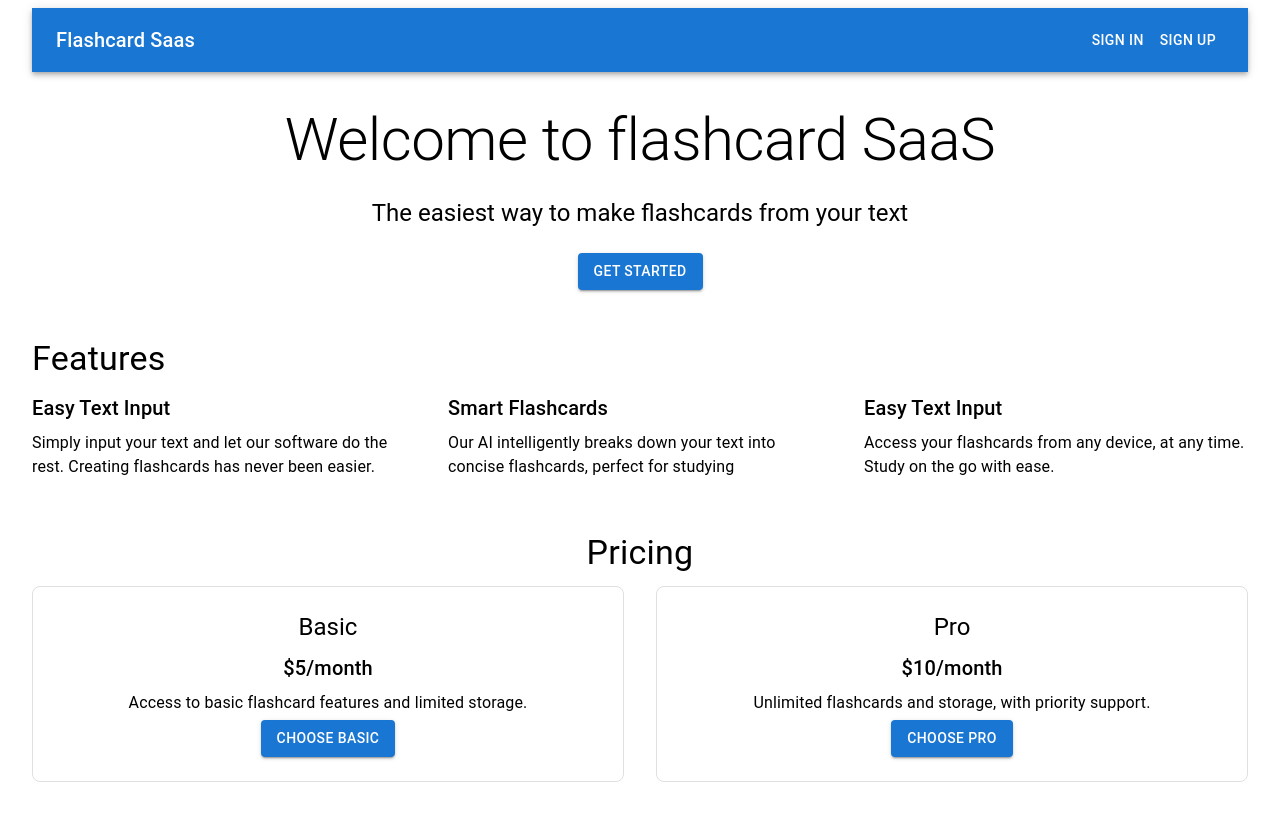
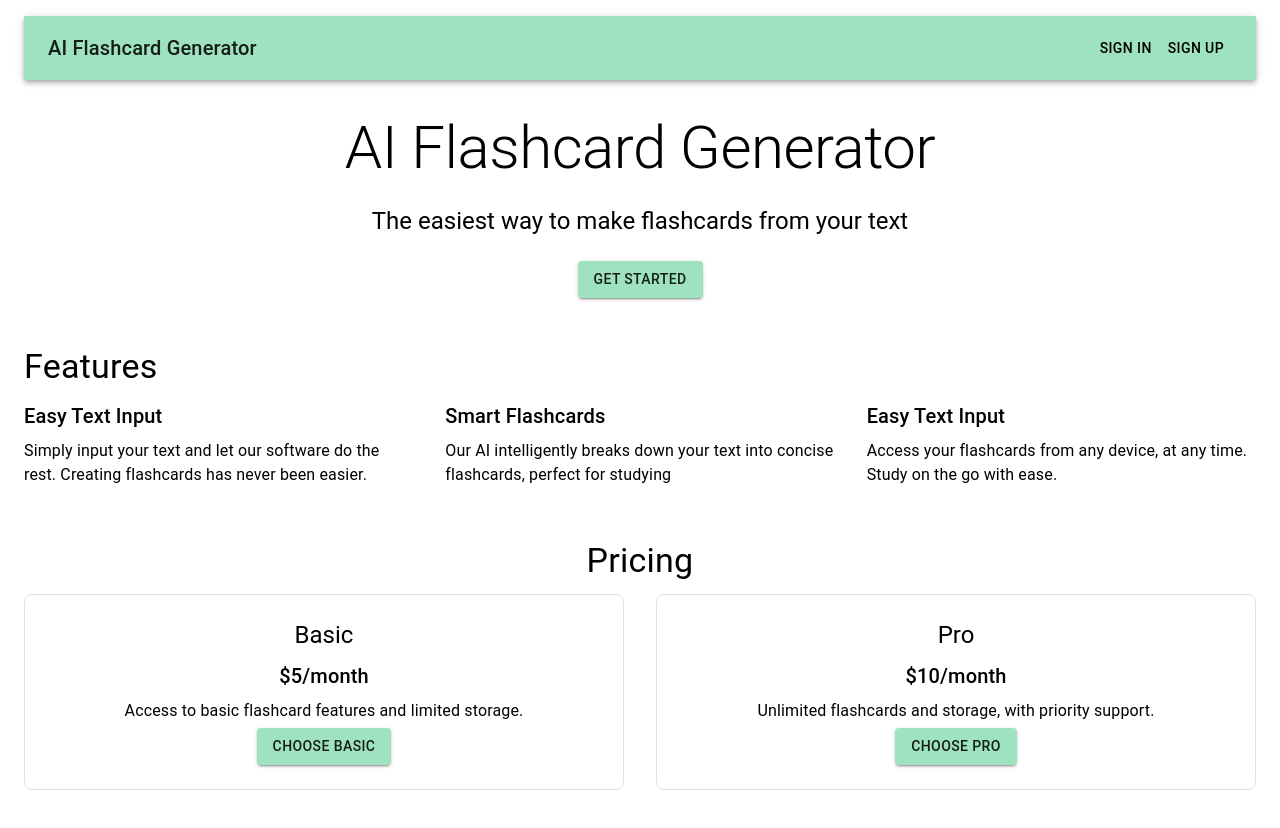
Before and after one commit to FustinCS/flashcard-saas, a Next.js app: page / in a window 1280 px wide. Shown: the top 828 px of the page. Built offline with nearby package versions, Linux system fonts and the light colour scheme; no server answers.

Commit message:
Add Theme, Reformat AppBar, Fix Stripe Redirect

```diff
--- a/app/api/checkout_session/route.ts
+++ b/app/api/checkout_session/route.ts
@@ -39,7 +39,7 @@ export async function POST(req: { headers: { origin: any; }; }) {
             quantity: 1,
         },
     ],
-    success_url: `${req.headers.get('origin')}/success?session_id={CHECKOUT_SESSION_ID}`,
+    success_url: `${req.headers.get('origin')}/result?session_id={CHECKOUT_SESSION_ID}`,
     cancel_url: `${req.headers.get('origin')}/result?session_id={CHECKOUT_SESSION_ID}`,
   };
 
--- a/app/flashcard/page.tsx
+++ b/app/flashcard/page.tsx
@@ -1,12 +1,13 @@
-'use client'
+"use client";
 
-import {useUser} from '@clerk/nextjs'
-import {useEffect, useState} from 'react'
-import {collection, doc, getDoc, getDocs, setDoc} from 'firebase/firestore'
-import {db} from '@/firebase'
+import { SignedIn, SignedOut, UserButton, useUser } from "@clerk/nextjs";
+import { useEffect, useState } from "react";
+import { collection, doc, getDoc, getDocs, setDoc } from "firebase/firestore";
+import { db } from "@/firebase";
 
-import { useSearchParams } from 'next/navigation'
+import { useSearchParams } from "next/navigation";
 import {
+  AppBar,
   Box,
   Button,
   Card,
@@ -19,8 +20,10 @@ import {
   DialogContentText,
   DialogTitle,
   Grid,
+  Link,
   Paper,
   TextField,
+  Toolbar,
   Typography,
 } from "@mui/material";
 
@@ -30,18 +33,18 @@ export default function Flashcard() {
   const [flipped, setFlipped] = useState([]);
 
   const searchParams = useSearchParams();
-    const search = searchParams.get('id');
+  const search = searchParams.get("id");
 
   useEffect(() => {
     async function getFlashcards() {
       if (!search || !user) return;
-            const colRef = collection(doc(collection(db, 'users'), user.id), search);
+      const colRef = collection(doc(collection(db, "users"), user.id), search);
       const docs = await getDocs(colRef);
-            const flashcards: any = []
+      const flashcards: any = [];
 
       docs.forEach((doc) => {
-                flashcards.push({id: doc.id, ...doc.data()});
-            })
+        flashcards.push({ id: doc.id, ...doc.data() });
+      });
 
       setFlashcards(flashcards);
     }
@@ -53,17 +56,46 @@ export default function Flashcard() {
       ...prev,
       [id]: !prev[id],
     }));
-    }
+  };
 
   if (!isLoaded || !isSignedIn) {
     return <></>;
   }
 
   return (
-        <Container maxWidth="xl">
-            <Grid container spacing={3} sx={{
-                mt: 4
-            }}>
+    <Container maxWidth="md" sx={{ padding: 2 }}>
+      <AppBar position="static" color="primary">
+        <Toolbar>
+          <Typography variant="h6" style={{ flexGrow: 1 }}>
+            AI Flashcard Generator
+          </Typography>
+          <SignedOut>
+            <Link href="/sign-in">
+              <Button sx={{ color: "black" }}>Sign In</Button>
+            </Link>
+            <Link href="/sign-up">
+              <Button sx={{ color: "black" }}>Sign Up</Button>
+            </Link>
+          </SignedOut>
+          <SignedIn>
+            <div className="flex gap-8">
+              <Button variant="contained">
+                <Link href="/flashcards" sx={{ color: "black" }}>
+                  Saved Flashcards
+                </Link>
+              </Button>
+              <UserButton />
+            </div>
+          </SignedIn>
+        </Toolbar>
+      </AppBar>
+      <Grid
+        container
+        spacing={3}
+        sx={{
+          mt: 4,
+        }}
+      >
         {flashcards.map((flashcard, index) => (
           <Grid item xs={12} sm={6} md={4} key={index}>
             <Card>
@@ -94,7 +126,6 @@ export default function Flashcard() {
                         backfaceVisibility: "hidden",
                         display: "flex",
                         justifyContent: "center",
-                                alignItems: "center",
                         padding: 2,
                         boxSizing: "border-box",
                         overflow: "auto",
@@ -106,7 +137,11 @@ export default function Flashcard() {
                   >
                     <div>
                       <div>
-                                <Typography variant="h5" component="div">
+                        <Typography
+                          variant="h5"
+                          component="div"
+                          sx={{ textAlign: "center" }}
+                        >
                           {flashcard.front}
                         </Typography>
                       </div>
@@ -124,5 +159,5 @@ export default function Flashcard() {
         ))}
       </Grid>
     </Container>
-    )
+  );
 }
--- a/app/flashcards/page.tsx
+++ b/app/flashcards/page.tsx
@@ -1,29 +1,39 @@
-'use client'
-import {useUser} from '@clerk/nextjs'
-import { useEffect, useState } from 'react'
+"use client";
+import { SignedIn, SignedOut, UserButton, useUser } from "@clerk/nextjs";
+import { useEffect, useState } from "react";
 
-import { collection, doc, getDoc, setDoc} from 'firebase/firestore'
-import {db} from '@/firebase'
-import {useRouter} from 'next/navigation'
-import { Card, CardActionArea, CardContent, Container, Grid, Typography } from '@mui/material'
-
+import { collection, doc, getDoc, setDoc } from "firebase/firestore";
+import { db } from "@/firebase";
+import { useRouter } from "next/navigation";
+import {
+  AppBar,
+  Button,
+  Card,
+  CardActionArea,
+  CardContent,
+  Container,
+  Grid,
+  Link,
+  Toolbar,
+  Typography,
+} from "@mui/material";
 
 export default function Flashcards() {
-    const {isLoaded, isSignedIn, user} = useUser();
+  const { isLoaded, isSignedIn, user } = useUser();
   const [flashcards, setFlashcards] = useState([]);
   const router = useRouter();
 
   useEffect(() => {
     async function getFlashcards() {
       if (!user) return;
-            const docRef = doc(collection(db, 'users'), user.id);
+      const docRef = doc(collection(db, "users"), user.id);
       const docSnap = await getDoc(docRef);
 
       if (docSnap.exists()) {
         const collections = docSnap.data().flashcards || [];
         setFlashcards(collections);
       } else {
-                await setDoc(docRef, {flashcards: []});
+        await setDoc(docRef, { flashcards: [] });
       }
     }
     getFlashcards();
@@ -35,13 +45,42 @@ export default function Flashcards() {
 
   const handleCardClick = (id) => {
     router.push(`/flashcard?id=${id}`);
-    }
+  };
 
   return (
-        <Container maxWidth="xl">
-            <Grid container spacing={3} sx={{
-                mt: 4
-            }}>
+    <Container maxWidth="md" sx={{ padding: 2 }}>
+      <AppBar position="static" color="primary">
+        <Toolbar>
+          <Typography variant="h6" style={{ flexGrow: 1 }}>
+            AI Flashcard Generator
+          </Typography>
+          <SignedOut>
+            <Link href="/sign-in">
+              <Button sx={{ color: "black" }}>Sign In</Button>
+            </Link>
+            <Link href="/sign-up">
+              <Button sx={{ color: "black" }}>Sign Up</Button>
+            </Link>
+          </SignedOut>
+          <SignedIn>
+            <div className="flex gap-8">
+              <Button variant="contained">
+                <Link href="/flashcards" sx={{ color: "black" }}>
+                  Saved Flashcards
+                </Link>
+              </Button>
+              <UserButton />
+            </div>
+          </SignedIn>
+        </Toolbar>
+      </AppBar>
+      <Grid
+        container
+        spacing={3}
+        sx={{
+          mt: 4,
+        }}
+      >
         {flashcards.map((flashcard, index) => (
           <Grid item xs={12} md={4} key={index}>
             <Card>
@@ -50,11 +89,10 @@ export default function Flashcards() {
                   <Typography variant="h6">{flashcard.name}</Typography>
                 </CardContent>
               </CardActionArea>
-
             </Card>
           </Grid>
         ))}
       </Grid>
     </Container>
-    )
+  );
 }
--- a/app/generate/page.tsx
+++ b/app/generate/page.tsx
@@ -1,8 +1,9 @@
 "use client";
 
 import { db } from "@/firebase";
-import { useUser } from "@clerk/nextjs";
+import { SignedIn, SignedOut, UserButton, useUser } from "@clerk/nextjs";
 import {
+  AppBar,
   Box,
   Button,
   Card,
@@ -15,8 +16,10 @@ import {
   DialogContentText,
   DialogTitle,
   Grid,
+  Link,
   Paper,
   TextField,
+  Toolbar,
   Typography,
 } from "@mui/material";
 import { collection, doc, getDoc, writeBatch } from "firebase/firestore";
@@ -84,11 +87,11 @@ export default function Generate() {
         alert("Name already exists");
         return;
       } else {
-        collections.push({name});
+        collections.push({ name });
         batch.set(userDocRef, { flashcards: collections }, { merge: true });
       }
     } else {
-      batch.set(userDocRef, { flashcards: [{name}] });
+      batch.set(userDocRef, { flashcards: [{ name }] });
     }
     const colRef = collection(userDocRef, name);
     flashcards.forEach((flashcard) => {
@@ -102,7 +105,32 @@ export default function Generate() {
   };
 
   return (
-    <Container maxWidth="md">
+    <Container maxWidth="md" sx={{ padding: 2 }}>
+      <AppBar position="static" color="primary">
+        <Toolbar>
+          <Typography variant="h6" style={{ flexGrow: 1 }}>
+            AI Flashcard Generator
+          </Typography>
+          <SignedOut>
+            <Link href="/sign-in">
+              <Button sx={{ color: "black" }}>Sign In</Button>
+            </Link>
+            <Link href="/sign-up">
+              <Button sx={{ color: "black" }}>Sign Up</Button>
+            </Link>
+          </SignedOut>
+          <SignedIn>
+            <div className="flex gap-8">
+              <Button variant="contained">
+                <Link href="/flashcards" sx={{ color: "black" }}>
+                  Saved Flashcards
+                </Link>
+              </Button>
+              <UserButton />
+            </div>
+          </SignedIn>
+        </Toolbar>
+      </AppBar>
       <Box
         sx={{
           mt: 4,
@@ -170,7 +198,6 @@ export default function Generate() {
                             backfaceVisibility: "hidden",
                             display: "flex",
                             justifyContent: "center",
-                            alignItems: "center",
                             padding: 2,
                             boxSizing: "border-box",
                             overflow: "auto",
@@ -182,7 +209,11 @@ export default function Generate() {
                       >
                         <div>
                           <div>
-                            <Typography variant="h5" component="div">
+                            <Typography
+                              variant="h5"
+                              component="div"
+                              sx={{ textAlign: "center" }}
+                            >
                               {flashcard.front}
                             </Typography>
                           </div>
@@ -200,7 +231,7 @@ export default function Generate() {
             ))}
           </Grid>
           <Box sx={{ mt: 4, display: "flex", justifyContent: "center" }}>
-            <Button variant="contained" color="secondary" onClick={handleOpen}>
+            <Button variant="contained" color="primary" onClick={handleOpen}>
               Save
             </Button>
           </Box>
--- a/app/layout.tsx
+++ b/app/layout.tsx
@@ -1,12 +1,15 @@
 import type { Metadata } from "next";
 import { Inter } from "next/font/google";
 import { ClerkProvider } from "@clerk/nextjs";
+import theme from "./theme";
+import "./globals.css";
+import { ThemeProvider } from "@mui/material";
 
 const inter = Inter({ subsets: ["latin"] });
 
 export const metadata: Metadata = {
-  title: "Create Next App",
-  description: "Generated by create next app",
+  title: "AI Flashcard Generator",
+  description: "Automatically Generate Flashcards to study from",
 };
 
 export default function RootLayout({
@@ -17,7 +20,11 @@ export default function RootLayout({
   return (
     <ClerkProvider>
       <html lang="en">
-        <body className={inter.className}>{children}</body>
+        <body className={inter.className}>
+          <ThemeProvider theme={theme}>
+            {children}
+          </ThemeProvider>
+        </body>
       </html>
     </ClerkProvider>
   );
--- a/app/page.tsx
+++ b/app/page.tsx
@@ -3,7 +3,7 @@ import Image from "next/image";
 import getStripe from "@/utils/get-stripe";
 import { SignedIn, SignedOut, UserButton } from "@clerk/nextjs";
 import Head from "next/head";
-import { Container, AppBar, Typography, Button, Toolbar, Box, Grid } from "@mui/material";
+import { Container, AppBar, Typography, Button, Toolbar, Box, Grid, createTheme } from "@mui/material";
 import Link from "next/link";
 
 export default function Home() {
@@ -35,33 +35,42 @@ export default function Home() {
 
 
   return (
-    <Container maxWidth="xl">
+    <Container maxWidth="xl" sx={{padding: 2}}>
       <Head>
-        <title>Flashcard Saas</title>
+        <title>Ai Flashcard Generator</title>
         <meta name="description" content="Create flashcard from your text" />
       </Head>
 
-      <AppBar position="static">
+      <AppBar position="static" color="primary">
         <Toolbar>
-          <Typography variant="h6" style={{flexGrow: 1}}>Flashcard Saas</Typography>
+          <Typography variant="h6" style={{flexGrow: 1}}>AI Flashcard Generator</Typography>
           <SignedOut>
             <Link href="/sign-in">
-              <Button sx={{color: "white"}}>Sign In</Button>
+              <Button sx={{color: "black"}}>Sign In</Button>
             </Link>
             <Link href="/sign-up">
-              <Button sx={{color: "white"}}>Sign Up</Button>
+              <Button sx={{color: "black"}}>Sign Up</Button>
             </Link>
           </SignedOut>
           <SignedIn>
-            <UserButton />
+            <div className="flex gap-8">
+              <Button variant="contained">
+                <Link href="/flashcards" className="text-black">
+                    Saved Flashcards
+                </Link>
+              </Button>
+              <UserButton />
+            </div>
           </SignedIn>
         </Toolbar>
       </AppBar>
 
       <Box sx={{textAlign: "center", my: 4}}>
-        <Typography variant="h2" gutterBottom>Welcome to flashcard SaaS</Typography>
+        <Typography variant="h2" gutterBottom>AI Flashcard Generator</Typography>
         <Typography variant="h5" gutterBottom>{' '}The easiest way to make flashcards from your text</Typography>
-        <Button variant="contained" color="primary" sx={{mt: 2}}>Get Started</Button>
+        <Button variant="contained" color="primary" sx={{mt: 2}}>
+          <Link href="/generate">Get Started</Link>
+        </Button>
       </Box>
       <Box sx={{my:6}}>
         <Typography variant="h4" gutterBottom>Features</Typography>
--- /dev/null
+++ b/app/theme.tsx
@@ -0,0 +1,15 @@
+'use client';
+import { createTheme } from '@mui/material/styles';
+
+const theme = createTheme({
+    palette: {
+      primary: {
+        main: '#9FE2BF',
+      },
+      secondary: {
+        main: '#F5F5DC'
+      }
+    }
+  });
+
+export default theme;
--- a/firebase.js
+++ b/firebase.js
@@ -19,7 +19,6 @@ const firebaseConfig = {
 
 // Initialize Firebase
 const app = initializeApp(firebaseConfig);
-const analytics = getAnalytics(app);
 const db = getFirestore(app);
 
 export {db};
```
Also changed, not shown: app/result/page.tsx (+11 -6 lines). Lines whose indentation alone changed are shown as unchanged.
